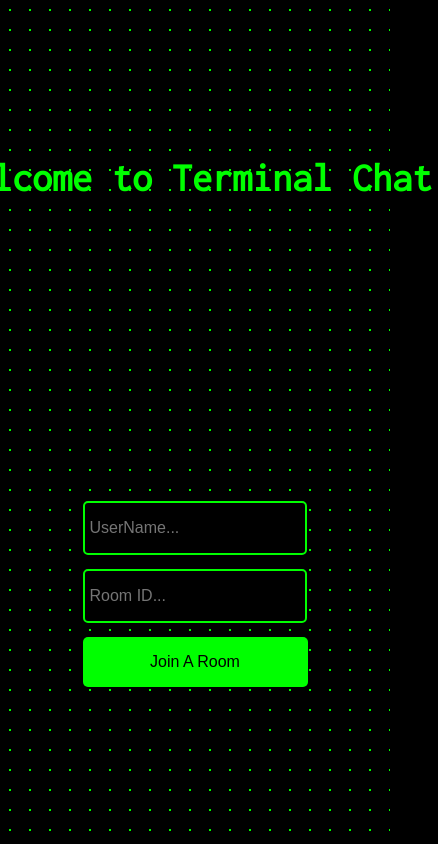
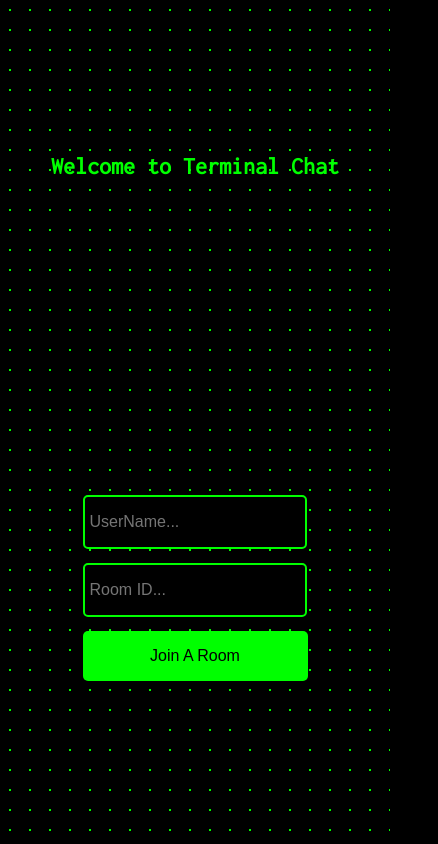
Before and after one commit to rbrown29/terminal-chat, a React (Create React App) app in the folder client/: page / in a window 390 px wide. Shown: the whole page, 438 px wide, since content can reach past the window. Built offline with nearby package versions, Linux system fonts and the light colour scheme; no server answers.

Commit message:
added more mobility

```diff
--- a/client/src/App.css
+++ b/client/src/App.css
@@ -294,3 +294,11 @@ body {
     margin-bottom: 10em;
   }
 }
+@media (max-width: 768px) {
+  .typing-effect {
+    font-size: 1.5rem;
+    animation: none;
+    border-right: none;
+    width: auto;
+  }
+}
```
Also changed, not shown: 6 other files (tests, documents, lock files or other folders).
